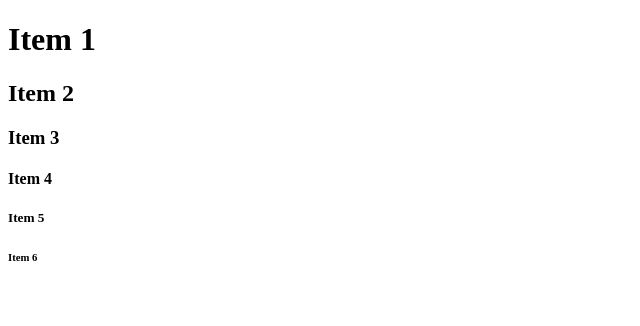
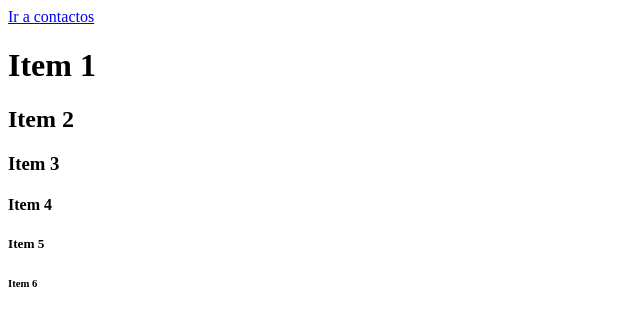
Before and after one commit to Mditran/primer-proyecto2-html-, a plain HTML site: page index.html in a window 1280 px wide. Shown: the whole page, without its empty margins (0-640 px from the left). Drawn offline with Linux system fonts and the light colour scheme.

Commit message:
Actualizacion enlaces

```diff
--- a/index.html
+++ b/index.html
@@ -7,6 +7,9 @@
     <title>Maestro Mike</title>
 </head>
 <body>
+
+<a href="paginas/contacto.html">Ir a contactos</a>
+
     <h1>Item 1</h1>
     <h2>Item 2</h2>
     <h3>Item 3</h3>
```
Also changed, not shown: 04-metadata.html (+3 -0 lines).
